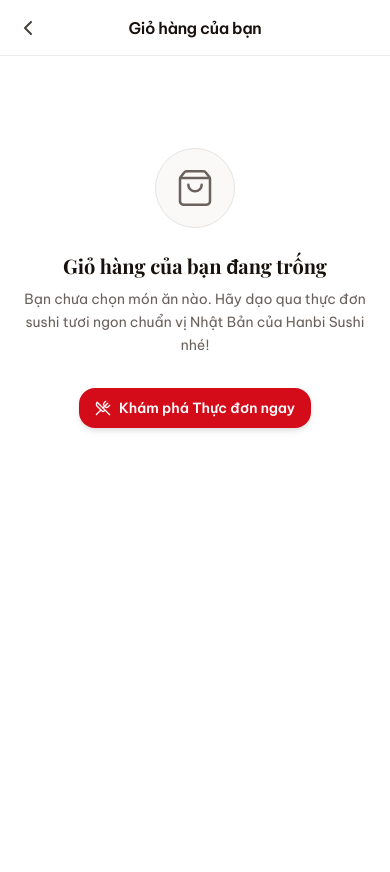
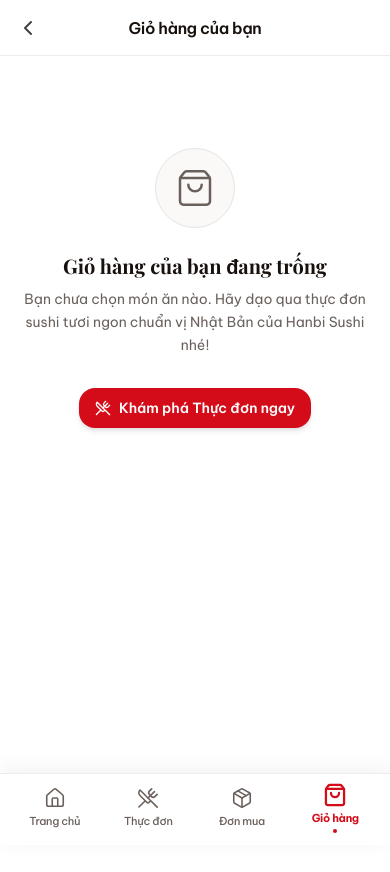
Before and after one commit to HoVietThang190704/sushi-storefront, a Next.js app: page /cart in a window 390 px wide. Shown: the top 872 px of the page. Before the commit the page ends 844 px from the top, so only its background shows below. Built offline with nearby package versions, Linux system fonts and the light colour scheme.

Commit message:
feat(storefront): implement mobile smart bottom navbar with auto-hide on scroll down and reveal on scroll up

```diff
--- a/src/app/layout.tsx
+++ b/src/app/layout.tsx
@@ -5,6 +5,7 @@ import { Be_Vietnam_Pro, Playfair_Display } from "next/font/google";
 import { ThemeProvider } from "@/components/theme-provider";
 import { Header } from "@/components/layout/header";
 import { Footer } from "@/components/layout/footer";
+import { BottomNav } from "@/components/layout/bottom-nav";
 import { Toaster } from "@/components/ui/sonner";
 import { ScrollToTopButton } from "@/components/ui/scroll-to-top";
 import "./globals.css";
@@ -50,9 +51,12 @@ export default function RootLayout({
           <Suspense fallback={<div className="h-16 sm:h-20 border-b border-border/70 bg-background/80" />}>
             <Header />
           </Suspense>
-          <main className="flex-1 flex flex-col">{children}</main>
+          <main className="flex-1 flex flex-col pb-16 md:pb-0">{children}</main>
           <Suspense fallback={null}>
             <Footer />
+          </Suspense>
+          <Suspense fallback={null}>
+            <BottomNav />
           </Suspense>
           <Suspense fallback={null}>
             <ScrollToTopButton />
--- /dev/null
+++ b/src/components/layout/bottom-nav.tsx
@@ -0,0 +1,113 @@
+"use client";
+
+import * as React from "react";
+import Link from "next/link";
+import { usePathname } from "next/navigation";
+import { Home, UtensilsCrossed, Package, ShoppingBag } from "lucide-react";
+import { useCartStore } from "@/lib/cart-store";
+import { useScrollDirection } from "@/hooks/use-scroll-direction";
+import { cn } from "@/lib/utils";
+
+interface NavTab {
+  label: string;
+  href: string;
+  icon: React.ComponentType<{ className?: string }>;
+  badge?: boolean;
+}
+
+const TABS: NavTab[] = [
+  { label: "Trang chủ", href: "/", icon: Home },
+  { label: "Thực đơn", href: "/menu", icon: UtensilsCrossed },
+  { label: "Đơn mua", href: "/track-order", icon: Package },
+  { label: "Giỏ hàng", href: "/cart", icon: ShoppingBag, badge: true },
+];
+
+export function BottomNav() {
+  const pathname = usePathname();
+  const isVisible = useScrollDirection({ threshold: 12 });
+
+  // Tránh hydration mismatch bằng useSyncExternalStore
+  const isMounted = React.useSyncExternalStore(
+    () => () => {},
+    () => true,
+    () => false
+  );
+
+  const totalItems = useCartStore((state) => state.totalItems());
+
+  // Ẩn thanh BottomNav trên các màn hình thanh toán, chi tiết món hoặc giỏ hàng có món
+  // để nhường không gian cho các nút CTA hành động quan trọng (Thanh toán / Thêm vào giỏ)
+  const isMinimalFlow =
+    pathname === "/checkout" ||
+    pathname === "/order-success" ||
+    (pathname === "/cart" && isMounted && totalItems > 0) ||
+    (pathname.startsWith("/menu/") && pathname !== "/menu");
+
+  if (isMinimalFlow) {
+    return null;
+  }
+
+  return (
+    <nav
+      suppressHydrationWarning
+      aria-label="Điều hướng chính trên di động"
+      className={cn(
+        "fixed bottom-0 inset-x-0 z-40 md:hidden",
+        "bg-background/95 backdrop-blur-md border-t border-border/70",
+        "shadow-[0_-4px_20px_rgba(0,0,0,0.06)] dark:shadow-[0_-4px_25px_rgba(0,0,0,0.35)]",
+        "transition-transform duration-300 ease-in-out will-change-transform",
+        "pt-1.5 pb-[max(env(safe-area-inset-bottom,0px),0.5rem)] px-2",
+        // Khi lướt xuống -> trượt xuống ẩn; Khi lướt lên -> trượt lên hiện
+        !isVisible && "translate-y-full pointer-events-none"
+      )}
+    >
+      <div className="grid grid-cols-4 items-center max-w-md mx-auto">
+        {TABS.map((tab) => {
+          const Icon = tab.icon;
+          const isActive =
+            tab.href === "/"
+              ? pathname === "/"
+              : pathname.startsWith(tab.href);
+
+          return (
+            <Link
+              key={tab.href}
+              href={tab.href}
+              className={cn(
+                "relative flex flex-col items-center justify-center py-1 rounded-xl transition-all select-none active:scale-95",
+                isActive
+                  ? "text-primary font-bold"
+                  : "text-muted-foreground hover:text-foreground font-medium"
+              )}
+            >
+              <div className="relative">
+                <Icon
+                  className={cn(
+                    "size-5.5 transition-transform duration-200",
+                    isActive ? "scale-110 stroke-[2.25]" : "stroke-[1.75]"
+                  )}
+                />
+
+                {/* Badge số lượng món trong giỏ hàng */}
+                {tab.badge && isMounted && totalItems > 0 && (
+                  <span className="absolute -top-1 -right-2.5 flex size-4.5 min-w-4.5 items-center justify-center rounded-full bg-primary text-primary-foreground text-[10px] font-bold px-1 animate-in zoom-in-75 duration-150">
+                    {totalItems > 99 ? "99+" : totalItems}
+                  </span>
+                )}
+              </div>
+
+              <span className="text-[11px] mt-1 tracking-tight">
+                {tab.label}
+              </span>
+
+              {/* Chấm tròn báo hiệu tab đang active */}
+              {isActive && (
+                <span className="size-1 rounded-full bg-primary mt-0.5 animate-in fade-in duration-200" />
+              )}
+            </Link>
+          );
+        })}
+      </div>
+    </nav>
+  );
+}
--- a/src/components/layout/header.tsx
+++ b/src/components/layout/header.tsx
@@ -30,6 +30,7 @@ import {
   SheetTrigger,
 } from "@/components/ui/sheet";
 import { useCartStore } from "@/lib/cart-store";
+import { useScrollDirection } from "@/hooks/use-scroll-direction";
 import { cn } from "@/lib/utils";
 
 const NAV_ITEMS = [
@@ -67,12 +68,17 @@ export function Header() {
     pathname === "/checkout" ||
     pathname === "/order-success";
 
+  // Theo dõi hướng cuộn trang để tự động ẩn Header khi cuộn xuống và hiện lại khi cuộn lên trên mobile
+  const isScrollVisible = useScrollDirection({ threshold: 12 });
+  const shouldShowHeader = isScrollVisible || isSearchOpen || mobileMenuOpen;
+
   return (
     <header
       suppressHydrationWarning
       className={cn(
-        "sticky top-0 z-40 w-full border-b border-border/60 bg-background/95 backdrop-blur-md supports-[backdrop-filter]:bg-background/80",
-        isMounted && isMinimalMobile && "hidden sm:block"
+        "sticky top-0 z-40 w-full border-b border-border/60 bg-background/95 backdrop-blur-md supports-[backdrop-filter]:bg-background/80 transition-transform duration-300 ease-in-out will-change-transform",
+        isMounted && isMinimalMobile && "hidden sm:block",
+        !shouldShowHeader && "-translate-y-full md:translate-y-0"
       )}
     >
       <div className="mx-auto flex h-18 w-full max-w-7xl items-center justify-between px-4 sm:px-6 lg:px-8">
--- a/src/components/ui/scroll-to-top.tsx
+++ b/src/components/ui/scroll-to-top.tsx
@@ -76,9 +76,9 @@ export function ScrollToTopButton() {
       tabIndex={isVisible ? 0 : -1}
       className={cn(
         "fixed z-40 flex items-center justify-center rounded-full transition-all duration-300 focus-visible:outline-none focus-visible:ring-2 focus-visible:ring-primary focus-visible:ring-offset-2 active:scale-95",
-        "bottom-6 right-6 sm:bottom-8 sm:right-8 size-11 sm:size-12",
+        "bottom-20 right-4 sm:bottom-8 sm:right-8 size-11 sm:size-12",
         "bg-card/90 text-foreground backdrop-blur-md border border-border/80 shadow-lg shadow-black/10 dark:shadow-black/40 hover:bg-primary hover:text-primary-foreground hover:border-primary/50 dark:hover:bg-primary dark:hover:text-primary-foreground",
-        isMinimalMobile && "hidden sm:flex",
+        isMinimalMobile && "bottom-6 right-6 hidden sm:flex",
         isVisible
           ? "opacity-100 translate-y-0 pointer-events-auto"
           : "opacity-0 translate-y-4 pointer-events-none"
--- /dev/null
+++ b/src/hooks/use-scroll-direction.ts
@@ -0,0 +1,69 @@
+"use client";
+
+import * as React from "react";
+
+interface ScrollDirectionOptions {
+  threshold?: number;
+  initialVisible?: boolean;
+}
+
+/**
+ * Hook theo dõi hướng cuộn trang để tự động ẩn/hiện Navbar & Header:
+ * - Cuộn xuống (Scroll Down) -> isVisible = false (Ẩn thanh trên và dưới)
+ * - Cuộn lên (Scroll Up) hoặc ở đầu trang -> isVisible = true (Hiện lại)
+ * - Sử dụng requestAnimationFrame và passive listener để đảm bảo độ mượt 60-120fps trên mobile.
+ */
+export function useScrollDirection({
+  threshold = 10,
+  initialVisible = true,
+}: ScrollDirectionOptions = {}) {
+  const [isVisible, setIsVisible] = React.useState(initialVisible);
+  const lastScrollY = React.useRef(0);
+  const ticking = React.useRef(false);
+
+  React.useEffect(() => {
+    lastScrollY.current = window.scrollY;
+
+    const updateScrollDirection = () => {
+      const currentScrollY = window.scrollY;
+
+      // Luôn hiển thị khi ở sát đầu trang
+      if (currentScrollY <= 25) {
+        setIsVisible(true);
+        lastScrollY.current = currentScrollY;
+        ticking.current = false;
+        return;
+      }
+
+      const diff = currentScrollY - lastScrollY.current;
+
+      // Chỉ thay đổi trạng thái khi độ cuộn vượt ngưỡng threshold để tránh giật giao diện
+      if (Math.abs(diff) >= threshold) {
+        if (diff > 0) {
+          // Cuộn xuống -> Ẩn
+          setIsVisible(false);
+        } else {
+          // Cuộn lên -> Hiện
+          setIsVisible(true);
+        }
+        lastScrollY.current = currentScrollY;
+      }
+
+      ticking.current = false;
+    };
+
+    const onScroll = () => {
+      if (!ticking.current) {
+        window.requestAnimationFrame(updateScrollDirection);
+        ticking.current = true;
+      }
+    };
+
+    window.addEventListener("scroll", onScroll, { passive: true });
+    return () => {
+      window.removeEventListener("scroll", onScroll);
+    };
+  }, [threshold]);
+
+  return isVisible;
+}
```
